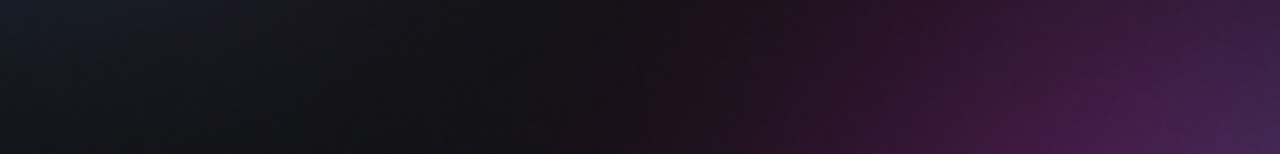
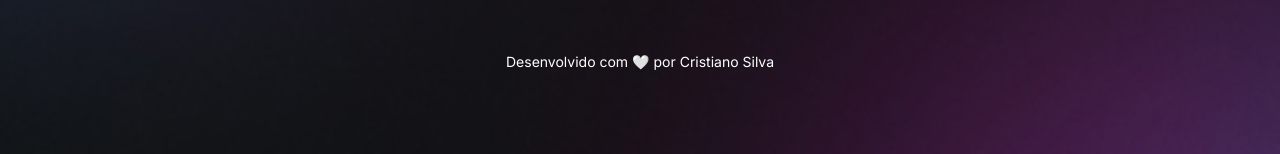
Before and after one commit to Cristiano-cyber/Profile, a plain HTML site: page index.html in a window 1280 px wide. Shown: the part 646-800 px from the top of the page. Drawn offline with nearby package versions, Linux system fonts and the light colour scheme.

Commit message:
Adicionando footer

```diff
--- a/index.html
+++ b/index.html
@@ -53,6 +53,8 @@
           <ion-icon name="logo-youtube"></ion-icon>
         </a>
       </div>
+
+      <footer>Desenvolvido com 🤍 por Cristiano Silva</footer>
     </div>
 
     <script
--- a/style.css
+++ b/style.css
@@ -93,3 +93,9 @@ ul li a:hover {
 #social-links a:hover {
   background: rgb(255, 255, 255, 0.2);
 }
+
+footer {
+  padding: 24px 0;
+  text-align: center;
+  font-size: 14px;
+}
```
